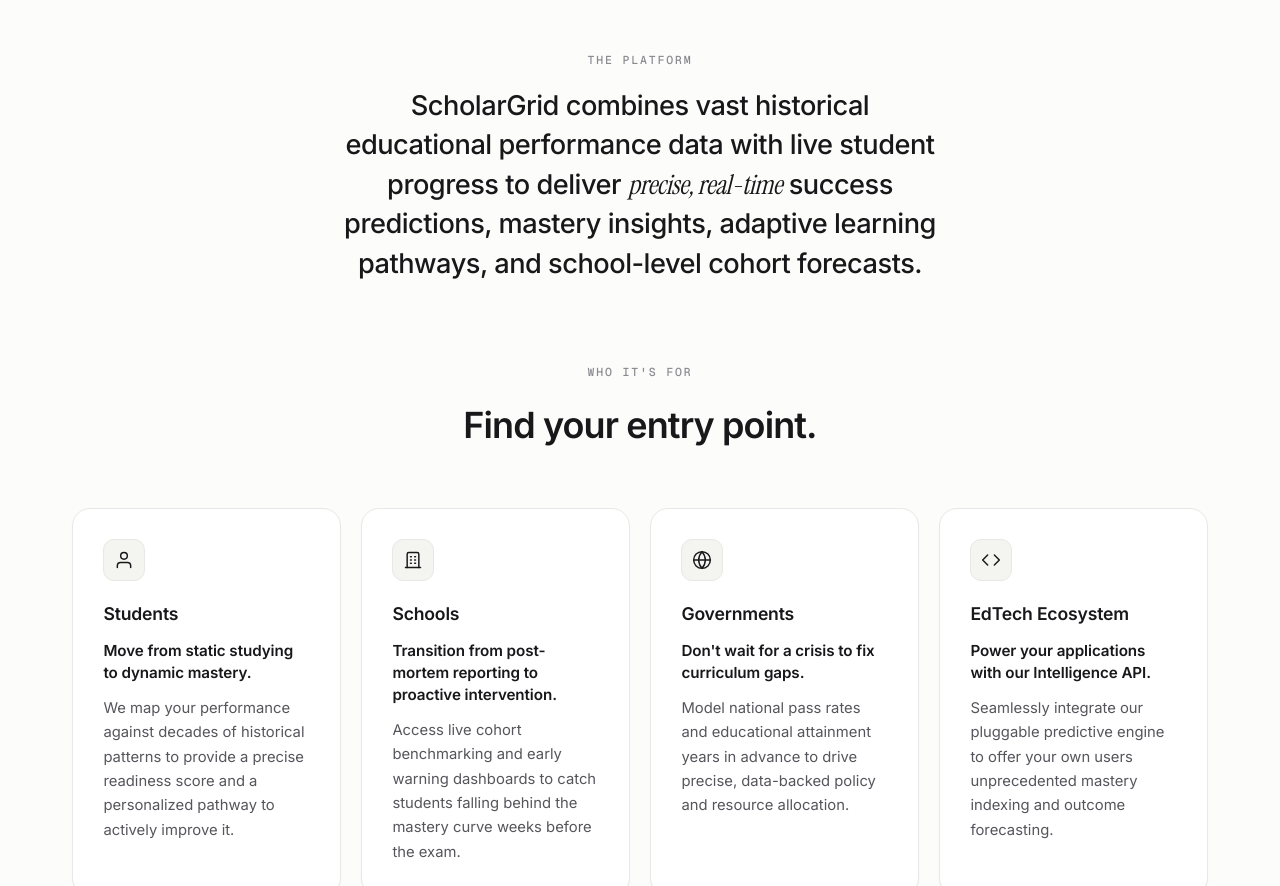
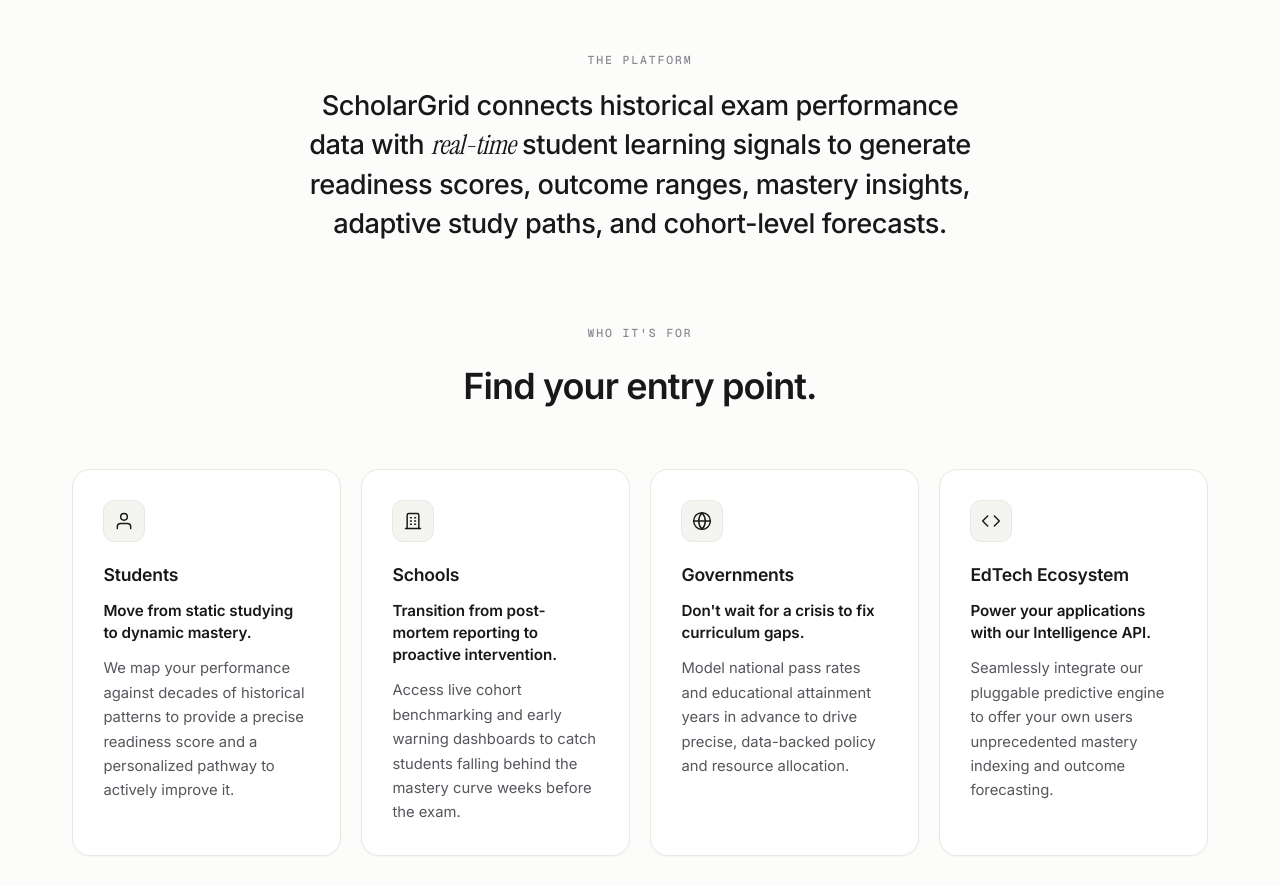
Before and after one commit to Threadigit/ScholarGrid, a Next.js app: page / in a window 1280 px wide. Shown: the part 920-1806 px from the top of the page. Built offline with nearby package versions, Linux system fonts and the light colour scheme.

Commit message:
update messaging

```diff
--- a/src/app/page.tsx
+++ b/src/app/page.tsx
@@ -77,7 +77,7 @@
           <section className={styles.intro}>
             <span className={styles.overline}>The platform</span>
             <p className={styles.introText}>
-              ScholarGrid combines vast historical educational performance data with live student progress to deliver <em>precise, real-time</em> success predictions, mastery insights, adaptive learning pathways, and school-level cohort forecasts.
+              ScholarGrid connects historical exam performance data with <em>real-time</em> student learning signals to generate readiness scores, outcome ranges, mastery insights, adaptive study paths, and cohort-level forecasts.
             </p>
           </section>
 
--- a/src/app/products/mastery-copilot/page.tsx
+++ b/src/app/products/mastery-copilot/page.tsx
@@ -13,7 +13,7 @@
     <ProductPage
       slug="mastery-copilot"
       eyebrow="Product — For students"
-      title="Your exam score, before the exam."
+      title="Your exam readiness score, before the exam."
       subtitle="Mastery Copilot runs your performance against millions of historical exam patterns and tells you your actual probability of passing — not a progress bar. Then it shows you exactly what to study next to raise it."
       visual={<CopilotMockup />}
       capabilitiesHeading="Built to turn studying into a strategy."
```
